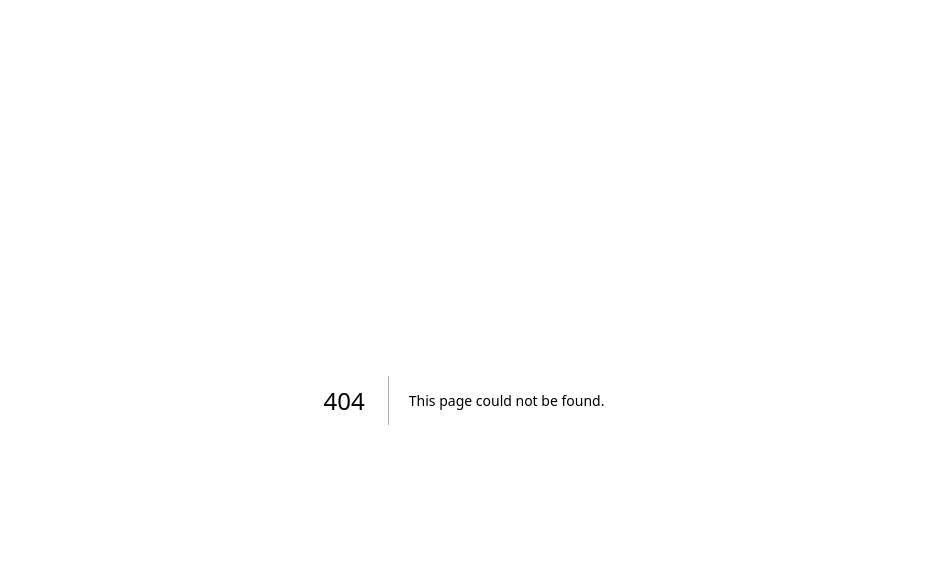
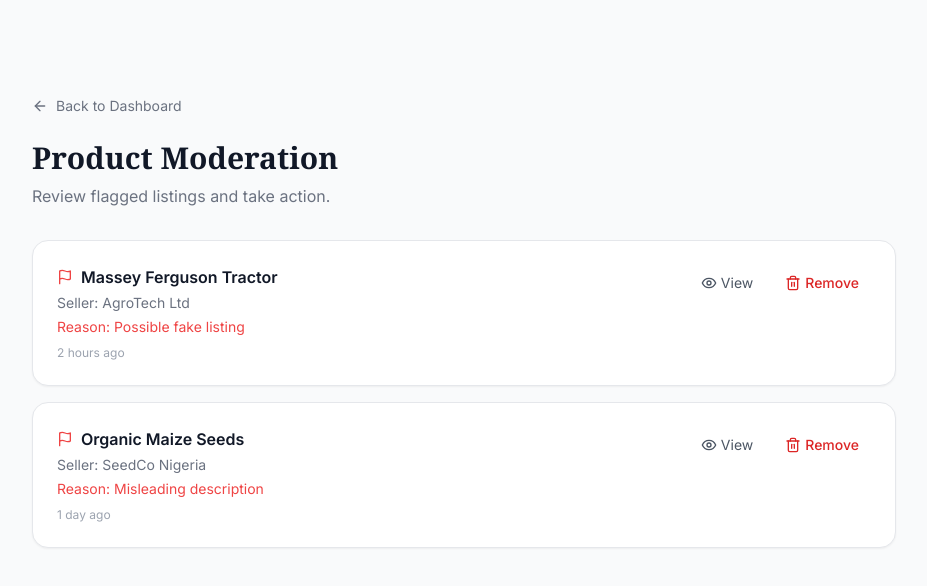
Before and after one commit to marvelmikel5625-hub/Farmbridge, a Next.js app: page /admin/products in a window 1280 px wide. Before the commit this address had no page. Shown: the top 586 px of the page, without its empty margins (176-1103 px from the left). Built offline with nearby package versions, Linux system fonts and the light colour scheme; a web font is replaced by a local one.

Commit message:
Add ProductsPage for moderating flagged products

```diff
--- /dev/null
+++ b/app/admin/products/page.tsx
@@ -0,0 +1,50 @@
+import Link from 'next/link';
+import { ArrowLeft, Eye, Trash2, Flag } from 'lucide-react';
+
+const flaggedProducts = [
+  { title: 'Massey Ferguson Tractor', seller: 'AgroTech Ltd', reason: 'Possible fake listing', date: '2 hours ago' },
+  { title: 'Organic Maize Seeds', seller: 'SeedCo Nigeria', reason: 'Misleading description', date: '1 day ago' },
+];
+
+export default function ProductsPage() {
+  return (
+    <div className="min-h-screen bg-gray-50 pt-24 pb-16">
+      <div className="max-w-4xl mx-auto px-4">
+
+        <Link href="/admin" className="flex items-center gap-2 text-sm text-gray-500 hover:text-gray-700 mb-6">
+          <ArrowLeft className="w-4 h-4" /> Back to Dashboard
+        </Link>
+
+        <h1 className="text-3xl font-serif font-bold text-gray-900 mb-2">Product Moderation</h1>
+        <p className="text-gray-500 mb-8">Review flagged listings and take action.</p>
+
+        <div className="space-y-4">
+          {flaggedProducts.map((product) => (
+            <div key={product.title} className="bg-white rounded-2xl shadow-sm border border-gray-200 p-6">
+              <div className="flex items-start justify-between">
+                <div>
+                  <div className="flex items-center gap-2 mb-1">
+                    <Flag className="w-4 h-4 text-red-500" />
+                    <h3 className="font-semibold text-gray-900">{product.title}</h3>
+                  </div>
+                  <p className="text-sm text-gray-500">Seller: {product.seller}</p>
+                  <p className="text-sm text-red-500 mt-1">Reason: {product.reason}</p>
+                  <p className="text-xs text-gray-400 mt-2">{product.date}</p>
+                </div>
+                <div className="flex items-center gap-2">
+                  <button className="flex items-center gap-1 px-3 py-2 text-sm text-gray-600 hover:bg-gray-100 rounded-xl transition">
+                    <Eye className="w-4 h-4" /> View
+                  </button>
+                  <button className="flex items-center gap-1 px-3 py-2 text-sm text-red-600 hover:bg-red-50 rounded-xl transition font-medium">
+                    <Trash2 className="w-4 h-4" /> Remove
+                  </button>
+                </div>
+              </div>
+            </div>
+          ))}
+        </div>
+
+      </div>
+    </div>
+  );
+}
```
